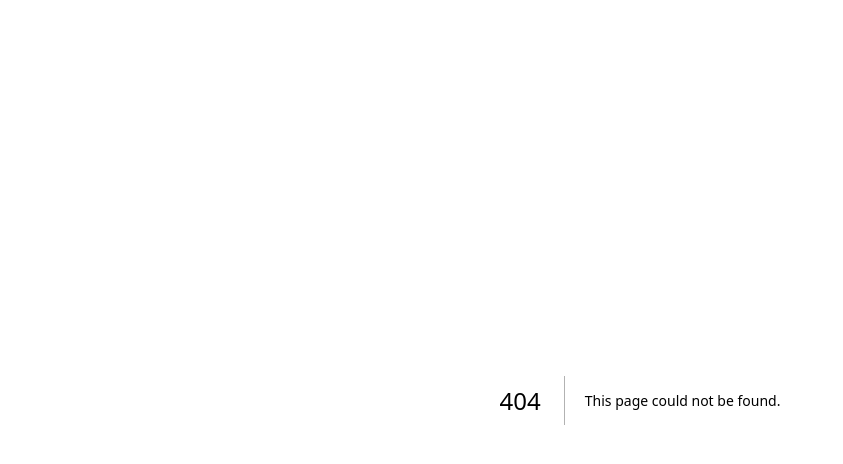
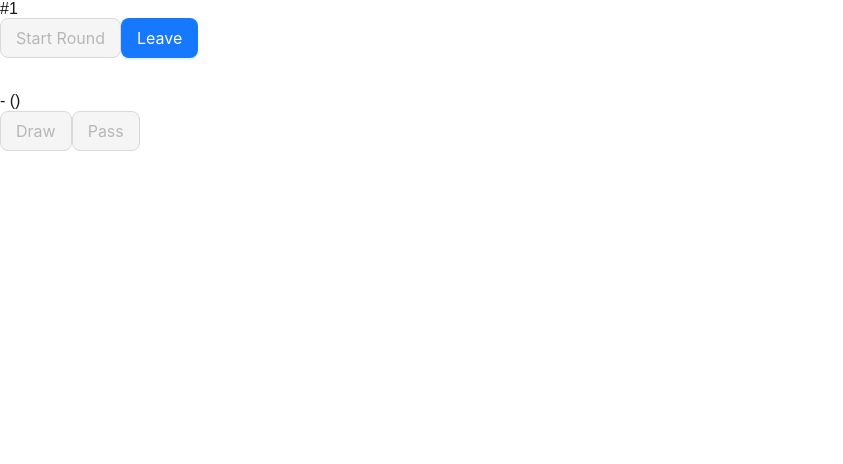
Before and after one commit to skelterjohn/tronimoes, a Next.js app in the folder tronapp/: page /gameboard/1 in a window 1280 px wide. Before the commit this address had no page. Shown: the top 464 px of the page, without its empty margins (0-843 px from the left). Built offline with nearby package versions, Linux system fonts and the light colour scheme.

Commit message:
put the code in the URL

```diff
--- a/tronapp/src/app/components/game/Game.js
+++ b/tronapp/src/app/components/game/Game.js
@@ -18,9 +18,9 @@ const availableColors = [
 	"fuchsia",
 ]
 
-function Game() {
+function Game({code}) {
 	const router = useRouter();
-	const { gameCode, playerName, client } = useGameState();
+	const { playerName, client } = useGameState();
 
 	// These states come from the server
 	const [version, setVersion] = useState(0);
@@ -38,7 +38,7 @@ function Game() {
 	// here we query the server
 	const [game, setGame] = useState(undefined);
 	useEffect(() => {
-		if (gameCode === "") {
+		if (code === "") {
 			setGame(undefined);
 			router.push('/');
 		}
@@ -47,12 +47,12 @@ function Game() {
 		let isActive = true;
 
 		const getGame = () => {
-			const myCode = gameCode;
+			const myCode = code;
 			if (client === undefined) {
 				isActive = false;
 				return;
 			}
-			client.GetGame(gameCode, version).then((resp) => {
+			client.GetGame(code, version).then((resp) => {
 				// Only update state if component is still mounted
 				if (!isActive) return;
 
@@ -64,7 +64,7 @@ function Game() {
 				setGame(resp);
 			}).catch((error) => {
 				if (!isActive) return;
-				if (myCode !== gameCode) {
+				if (myCode !== code) {
 					isActive = false;
 					return;
 				}
@@ -87,7 +87,7 @@ function Game() {
 		return () => {
 			isActive = false;
 		};
-	}, [gameCode, version]);
+	}, [code, version]);
 
 	useEffect(() => {
 		console.log('game', game);
@@ -196,7 +196,7 @@ function Game() {
 	const [indicated, setIndicated] = useState(undefined);
 
 	function startRound() {
-		client.StartRound(gameCode).then((resp) => {
+		client.StartRound(code).then((resp) => {
 			console.log("started round", resp);
 		}).catch((error) => {
 			console.error("error", error);
@@ -207,7 +207,7 @@ function Game() {
 
 	function playTile(tile) {
 		tile.color = player.color;
-		client.LayTile(gameCode, {
+		client.LayTile(code, {
 			tile:{
 				pips_a: tile.a,
 				pips_b: tile.b,
@@ -232,7 +232,7 @@ function Game() {
 
 	function drawTile() {
 		setSelectedTile(undefined);
-		client.DrawTile(gameCode).then((resp) => {
+		client.DrawTile(code).then((resp) => {
 			console.log("drew tile", resp);
 		}).catch((error) => {
 			console.error("error", error);
@@ -242,7 +242,7 @@ function Game() {
 
 	function passTurn() {
 		setSelectedTile(undefined);
-		client.Pass(gameCode).then((resp) => {
+		client.Pass(code).then((resp) => {
 			console.log("passed");
 		}).catch((error) => {
 			console.error("error", error);
@@ -250,7 +250,7 @@ function Game() {
 	}
 
 	function leaveOrQuit() {
-		client.LeaveOrQuit(gameCode).catch((error) => {
+		client.LeaveOrQuit(code).catch((error) => {
 			console.error("error", error);
 			router.push("/");
 		}).finally(() => {
@@ -271,7 +271,7 @@ function Game() {
 		<div className="h-full " onClick={()=>setPlayErrorMessage("")}>
 			<div className="flex justify-between items-center mb-4">
 				<span className="text-left text-5xl font-bold">
-					#{gameCode} {game.done && "(done)"}
+					#{code} {game?.done && "(done)"}
 				</span>
 				<div className="flex flex-col items-end gap-2">
 					<div className="flex gap-2">
@@ -290,7 +290,7 @@ function Game() {
 							className="w-28"
 							onClick={() => leaveOrQuit()}
 						>
-							{(gameInProgress && !game.done) && (<div>Quit</div>) || (<div>Leave</div>)}
+							{(gameInProgress && !game?.done) && (<div>Quit</div>) || (<div>Leave</div>)}
 						</Button>
 					</div>
 					{!amFirstPlayer && !roundInProgress && (players.length > 0) &&
--- a/tronapp/src/app/components/landing/Joiner.js
+++ b/tronapp/src/app/components/landing/Joiner.js
@@ -22,7 +22,7 @@ export default function Joiner() {
 		client.JoinGame(code, name).then((resp) => {
 			console.log('joined game', resp);
 			setGameCode(resp.code);
-			router.push('/gameboard');
+			router.push(`/gameboard/${resp.code}`);
 		}).catch((error) => {
 			console.error('join error', error);
 			setGameCode('');
--- a/tronapp/src/app/gameboard/page.js
+++ b/tronapp/src/app/gameboard/[code]/page.js
@@ -1,10 +1,10 @@
-import Game from "../components/game/Game";
+import Game from "../../components/game/Game";
 
-export default function Gameboard() {
+export default function Gameboard({params}) {
   return (
     <div className="h-screen flex">
       <main className="flex-1 flex flex-col gap-2 items-center sm:items-start w-full max-h-screen">
-        <Game/>
+        <Game code={params.code} />
       </main>
     </div>
   );
```
